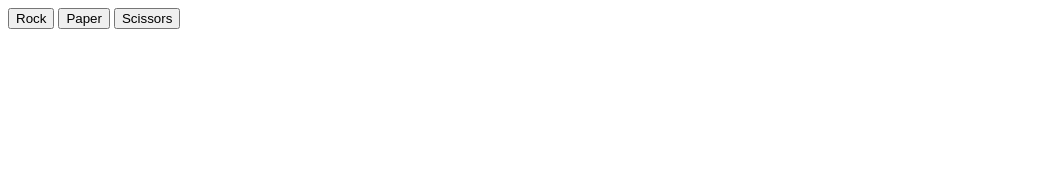
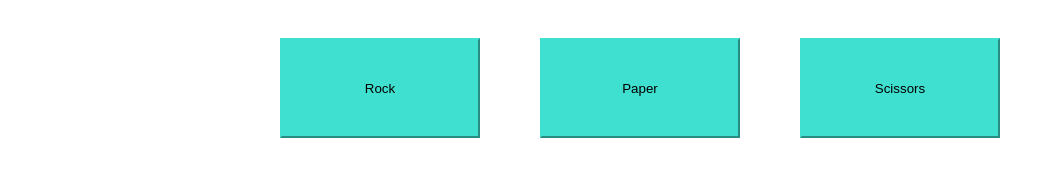
Before and after one commit to hardboyvino/rock_paper_scissors, a plain HTML site: page index.html in a window 1280 px wide. Shown: the whole page, without its empty margins (0-1055 px from the left). Drawn offline with Linux system fonts and the light colour scheme.

Commit message:
Add styling to the buttons

```diff
--- a/index.html
+++ b/index.html
@@ -4,14 +4,15 @@
     <meta charset="UTF-8">
     <meta name="viewport" content="width=device-width, initial-scale=1.0">
     <script src="script.js" defer></script>
+    <link rel="stylesheet" href="styles.css">
     <title>Rock Paper Scissors</title>
 </head>
 <body>
-    <div>
-        <button id="rock">Rock</button>
-        <button id="paper">Paper</button>
-        <button id="scissors">Scissors</button>
-        <div id="results"></div>
+    <div id="main-container">
+        <button id="rock" class="button">Rock</button>
+        <button id="paper" class="button">Paper</button>
+        <button id="scissors" class="button">Scissors</button>
     </div>
+    <div id="results"></div>
 </body>
 </html>
--- /dev/null
+++ b/styles.css
@@ -0,0 +1,33 @@
+body {
+    display: flex;
+    flex-direction: column;
+    /* min-height: 100vh; */
+}
+
+#main-container {
+    display: flex;
+    justify-content: center;
+    align-items: center;
+    /* min-height: 100vh; */
+}
+
+.button {
+    background-color: turquoise;
+    color: black;
+    width: 200px;
+    height: 100px;
+    margin: 30px;
+    border-color: turquoise;
+    cursor: pointer;
+    text-align: center;
+}
+
+button:hover {
+    opacity: 0.7;
+}
+
+#results {
+    text-align: center;
+    font-size: 36px;
+    margin: 10px;
+}
```
